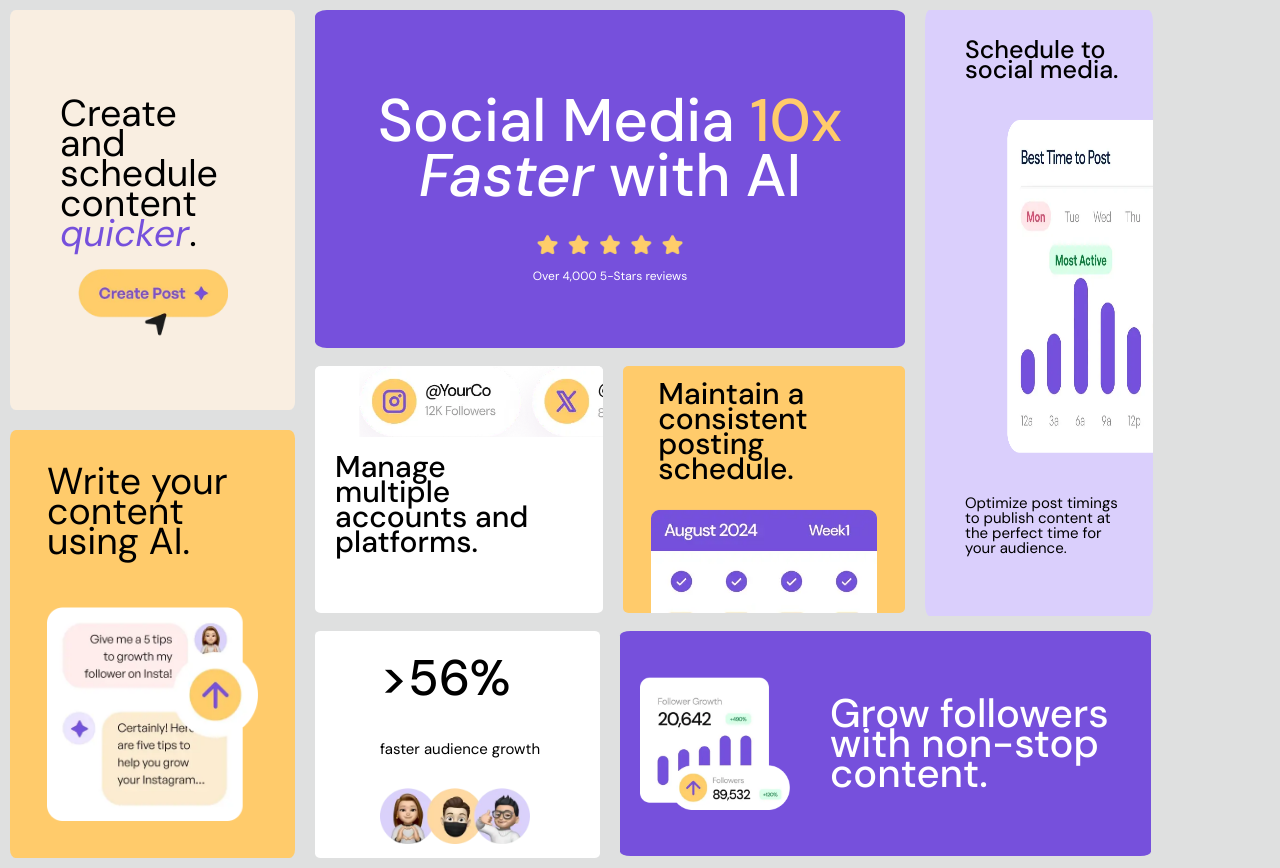
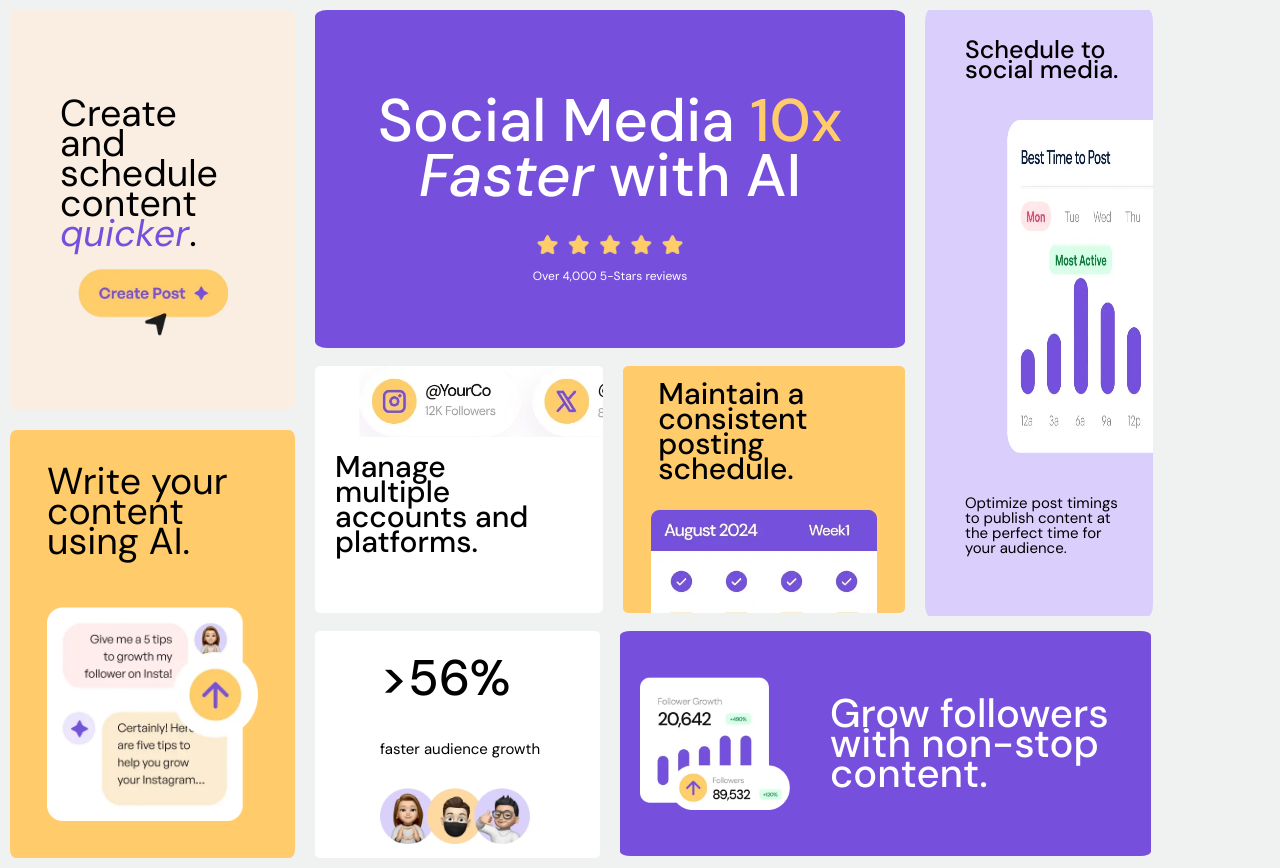
Before and after one commit to cledeocirmarafao/bento-grid, a plain HTML site: page index.html in a window 1280 px wide. Drawn offline with Linux system fonts and the light colour scheme.

Commit message:
alterada a cor do background no body

```diff
--- a/src/css/style.css
+++ b/src/css/style.css
@@ -5,7 +5,7 @@ html {
 body {
   font-family: "Dm Sans", sans-serif;
   height: 100vh;
-  background-color: rgb(223, 224, 224);
+  background-color: rgb(240, 241, 241);
 }
 
 .container {
```
